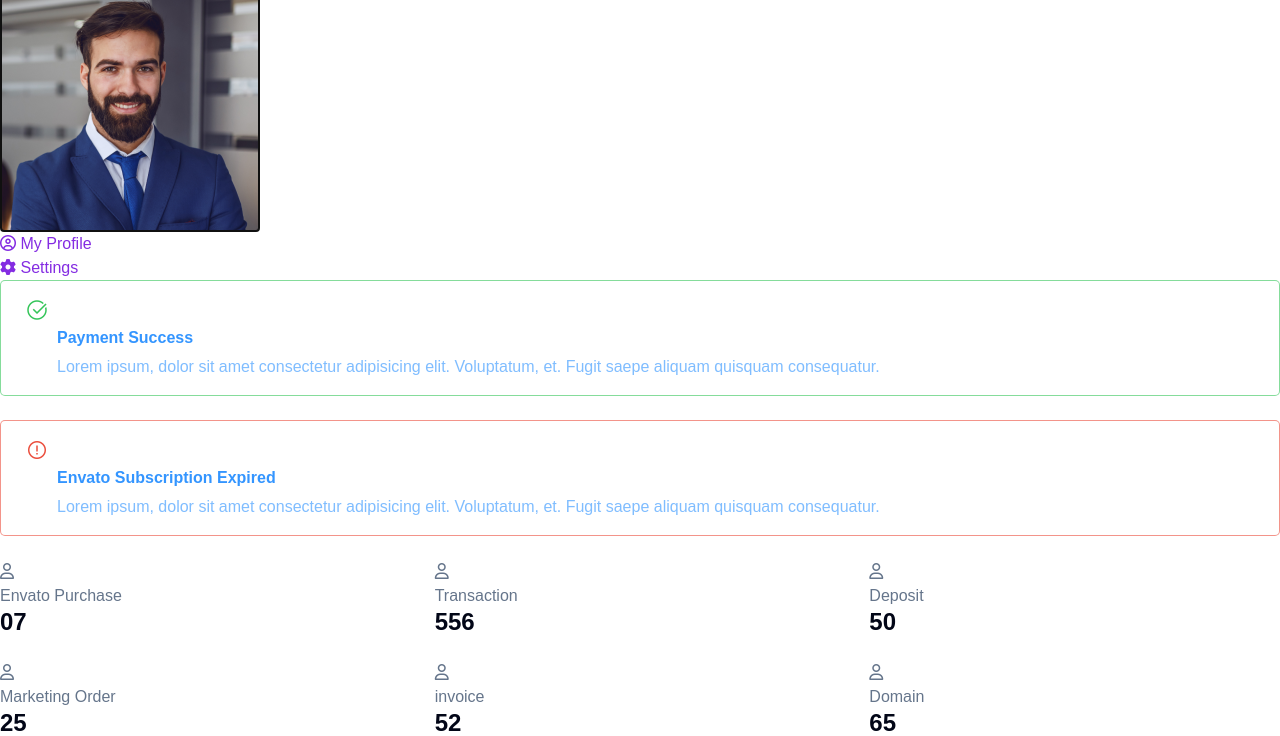
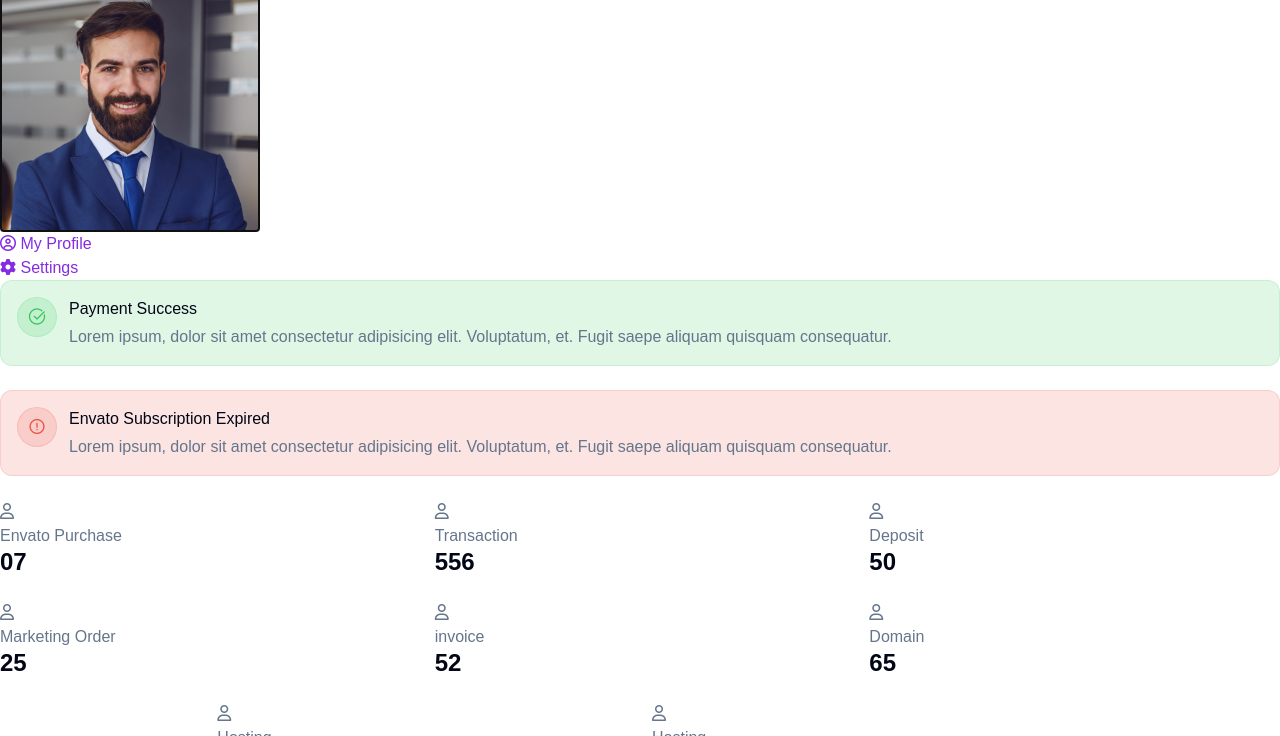
Before and after one commit to afradbhuiyan/html-starterkit, a website: page src/dashboard.html in a window 1280 px wide. Shown: the part 519-1255 px from the top of the page. Drawn offline with Linux system fonts and the light colour scheme.

Commit message:
fix: rearrange alert sass code

```diff
--- a/src/assets/sass/components/_alert.scss
+++ b/src/assets/sass/components/_alert.scss
@@ -1,137 +1,100 @@
-/* ====================================== Alert Css Start =============================== */
+/* ========================= Alert CSS Start ======================= */
 .alert {
+  $alert: &;
+  --color: transparent;
+  display: flex;
+  align-items: flex-start;
+  gap: 12px;
+  border: 1px solid hsl(var(--color) / 0.15);
+  background-color: hsl(var(--color) / 0.15);
+  border-radius: 12px;
   margin-bottom: 0;
-  background-color: hsl(var(--white)) !important;
-  font-weight: 400;
-  padding: 17px 24px;
-  border-radius: 5px;
 
-  @include md-screen {
-    padding: 16px;
-  }
-
-  @include msm-screen {
-    padding: 12px;
+  &:not(:last-child) {
+    margin-bottom: 1rem;
   }
 
   &__icon {
-    font-size: 1.5rem;
+    --size: 40px;
+    width: var(--size);
+    height: var(--size);
+    border-radius: 50%;
+    padding: 0px !important;
+    background: none;
+    display: inline-flex;
+    align-items: center;
+    justify-content: center;
+    font-size: calc(var(--size) * 0.5);
+    color: hsl(var(--color));
+    background-color: hsl(var(--color)/0.15);
+    border: 1px solid hsl(var(--color) / 0.15);
     line-height: 1;
+    flex-shrink: 0;
+
+    @include msm-screen {
+      --size: 32px;
+    }
   }
 
   &__content {
-    width: calc(100% - 24px);
-    padding-left: 32px;
-
-    @include md-screen {
-      padding-left: 16px;
-    }
-
-    @include msm-screen {
-      padding-left: 0;
-      width: 100%;
-      margin-top: 6px;
-    }
+    flex-grow: 1;
   }
 
   &__title {
-    font-size: rem(16px);
-    color: hsl(var(--base-two) / 0.8);
-    font-weight: 600;
-    font-family: var(--heading-font);
-    margin-bottom: 6px;
+    font-weight: 500;
+    margin-bottom: 4px;
+    color: hsl(var(--heading-color));
   }
 
   &__desc {
-    color: hsl(var(--base-two) / 0.5);
-    display: block;
-    line-height: 1.375;
-
-    @include xsm-screen {
-      font-size: rem(13px);
-    }
+    font-size: rem(16px);
+    font-weight: 400;
+    line-height: 150%;
+    color: hsl(var(--body-color));
   }
 
-  &__link {
-    position: relative;
+  .btn--close {
+    position: absolute;
+    top: 0;
+    right: 0;
+    color: hsl(var(--color));
 
-    &:hover {
-      &::before {
-        visibility: visible;
-        opacity: 1;
-        bottom: 0;
-      }
-    }
-
-    &::before {
-      position: absolute;
-        content: '';
-      left: 0;
-      bottom: -5px;
-      width: 100%;
-      height: 1px;
-      background-color: hsl(var(--base));
-      visibility: hidden;
-      opacity: 0;
-      transition: 0.2s ease-in-out;
+    @include msm-screen {
+      --size: 40px;
     }
   }
 
   &--base {
-    border-color: hsl(var(--base) / 0.6);
+    --color: var(--base);
+  }
 
-    .alert__icon {
-      color: hsl(var(--base));
-    }
+  &--base-two {
+    --color: var(--base-two);
   }
 
   &--primary {
-    border-color: hsl(var(--primary) / 0.6);
+    --color: var(--primary);
+  }
 
-    .alert__icon {
-      color: hsl(var(--primary));
-    }
+  &--secondary {
+    --color: var(--secondary);
   }
 
   &--success {
-    border-color: hsl(var(--success) / 0.6);
+    --color: var(--success);
+  }
 
-    .alert__icon {
-      color: hsl(var(--success));
-    }
+  &--danger {
+    --color: var(--danger);
+  }
+
+  &--warning {
+    --color: var(--warning);
   }
 
   &--info {
-    border-color: hsl(var(--info) / 0.6);
-
-    .alert__icon {
-      color: hsl(var(--info));
-    }
-  }
-
-  &--danger {
-    border-color: hsl(var(--danger) / 0.6);
-
-    .alert__icon {
-      color: hsl(var(--danger));
-    }
-  }
-
-  &--warning {
-    border-color: hsl(var(--warning) / 0.6);
-
-    .alert__icon {
-      color: hsl(var(--warning));
-    }
-  }
-
-  &--secondary {
-    border-color: hsl(var(--secondary) / 0.6);
-
-    .alert__icon {
-      color: hsl(var(--secondary));
-    }
+    --color: var(--info);
   }
 }
 
-/* ====================================== Alert Css End =============================== */
+/* ========================= Alert CSS End ======================= */
--- a/src/assets/sass/components/_button.scss
+++ b/src/assets/sass/components/_button.scss
@@ -75,6 +75,28 @@
     padding: 0;
   }
 
+  &--close {
+    --size: 48px;
+    width: var(--size);
+    height: var(--size);
+    padding: 0px !important;
+    background: none;
+    display: inline-flex;
+    align-items: center;
+    justify-content: center;
+
+    &::after {
+      content: '\f00d';
+      font-size: calc(var(--size) * 0.5);
+      font-family: 'Line Awesome Free';
+      font-weight: 900;
+    }
+
+    &:focus {
+      box-shadow: none;
+    }
+  }
+
   // ============= Gradient Button Start =======================
   @include gradient-btn(--base, --base, --base-two, 90deg);
   // ============= Gradient Button End =======================
```
Also changed, not shown: src/html/pages/index.html (+1 -1 lines), src/index.html (+1 -1 lines), src/assets/css/main.css.
